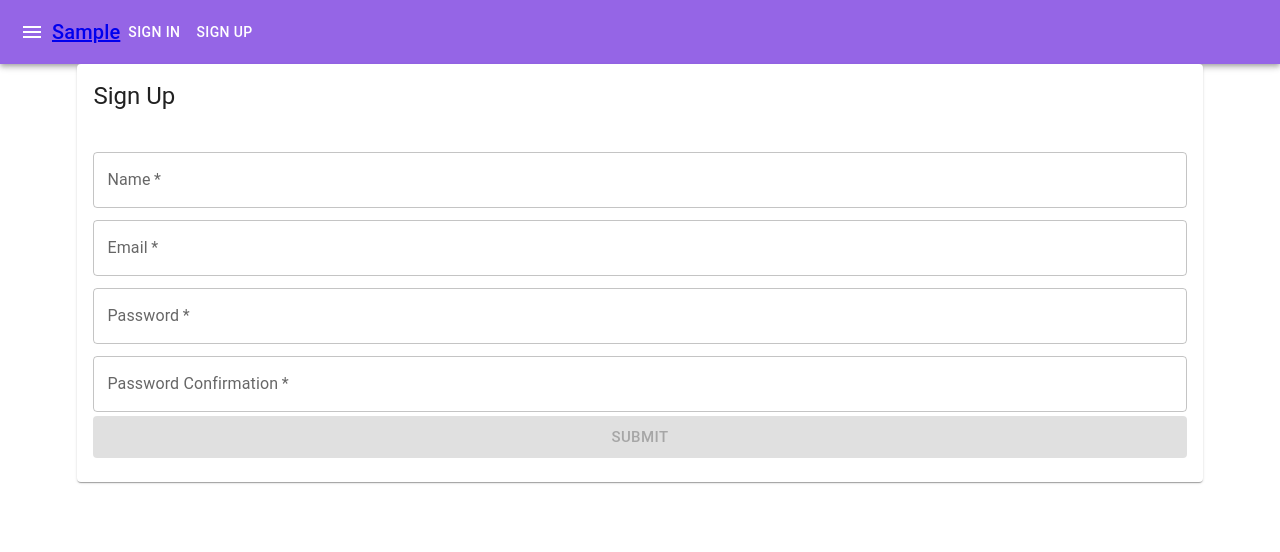
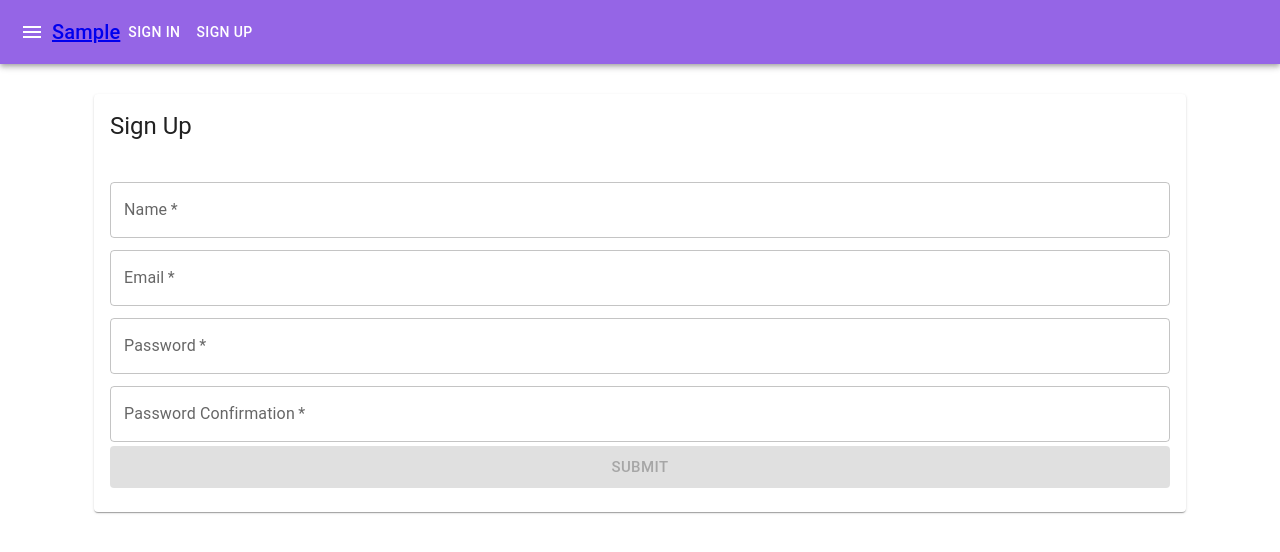
Before and after one commit to dosukoi-sawada/MagHead, a React (Create React App) app in the folder frontend/: page /signup in a window 1280 px wide. Shown: the top 552 px of the page. Built offline with nearby package versions, Linux system fonts and the light colour scheme; the HTML template or start-up script is replaced by a standard one; what axios-case-converter would draw is missing.

Commit message:
[#15] Card にデフォルトのmarginを設定

```diff
--- a/frontend/src/components/pages/SignIn.tsx
+++ b/frontend/src/components/pages/SignIn.tsx
@@ -5,11 +5,12 @@ import Cookies from "js-cookie"
 import { Theme } from '@mui/material/styles'
 import { Typography } from "@mui/material"
 import TextField from "@mui/material/TextField"
-import Card from "@mui/material/Card"
 import CardContent from "@mui/material/CardContent"
 import CardHeader from "@mui/material/CardHeader"
 import Button from "@mui/material/Button"
 import Box from "@mui/material/Box"
+
+import FormCard from "../utils/FormCard"
 
 import { AuthContext } from "App"
 import AlertMessage from "components/utils/AlertMessage"
@@ -62,7 +63,7 @@ const SignIn: React.FC = () => {
   return (
     <>
       <form noValidate autoComplete="off">
-        <Card>
+        <FormCard>
           <CardHeader title="Sign In" />
           <CardContent>
             <TextField
@@ -106,7 +107,7 @@ const SignIn: React.FC = () => {
               </Typography>
             </Box>
           </CardContent>
-        </Card>
+        </FormCard>
       </form>
       <AlertMessage // エラーが発生した場合はアラートを表示
         open={alertMessageOpen}
--- a/frontend/src/components/pages/SignUp.tsx
+++ b/frontend/src/components/pages/SignUp.tsx
@@ -4,10 +4,11 @@ import Cookies from "js-cookie"
 
 import { Theme } from '@mui/material/styles'
 import TextField from "@mui/material/TextField"
-import Card from "@mui/material/Card"
 import CardContent from "@mui/material/CardContent"
 import CardHeader from "@mui/material/CardHeader"
 import Button from "@mui/material/Button"
+
+import FormCard from "../utils/FormCard"
 
 import { AuthContext } from "App"
 import AlertMessage from "components/utils/AlertMessage"
@@ -66,7 +67,7 @@ const SignUp: React.FC = () => {
   return (
     <>
       <form noValidate autoComplete="off">
-        <Card>
+        <FormCard>
           <CardHeader title="Sign Up" />
           <CardContent>
             <TextField
@@ -121,7 +122,7 @@ const SignUp: React.FC = () => {
               Submit
             </Button>
           </CardContent>
-        </Card>
+        </FormCard>
       </form>
       <AlertMessage // エラーが発生した場合はアラートを表示
         open={alertMessageOpen}
--- /dev/null
+++ b/frontend/src/components/utils/FormCard.tsx
@@ -0,0 +1,8 @@
+import Card from "@mui/material/Card"
+import { styled } from "@mui/material/styles"
+
+const FormCard = styled(Card)({
+  margin: 30
+})
+
+export default FormCard;
```
